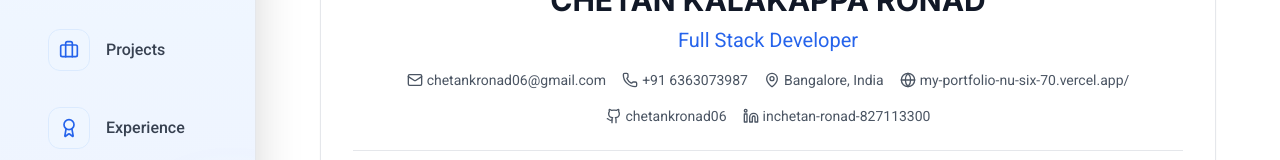
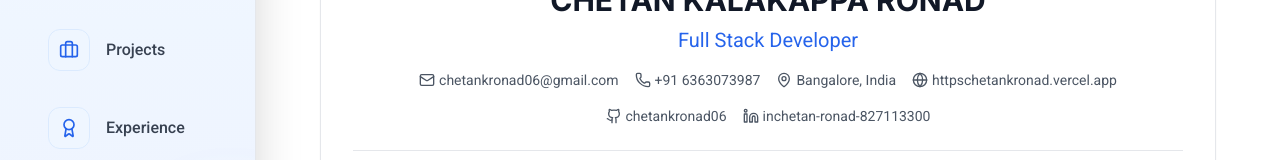
Before and after one commit to chetankronad06/My-portfolio, a Next.js app: page /resume in a window 1280 px wide. Shown: the part 379-539 px from the top of the page. Built offline with nearby package versions, Linux system fonts and the light colour scheme.

Commit message:
live url updated

```diff
--- a/app/resume/page.tsx
+++ b/app/resume/page.tsx
@@ -81,7 +81,7 @@ export default function ResumePage() {
                     </div>
                     <div className="flex items-center gap-1">
                       <Globe className="h-4 w-4" />
-                      my-portfolio-nu-six-70.vercel.app/
+                      httpschetankronad.vercel.app
                     </div>
                   </div>
                   <div className="flex justify-center gap-4 mt-4">
```
